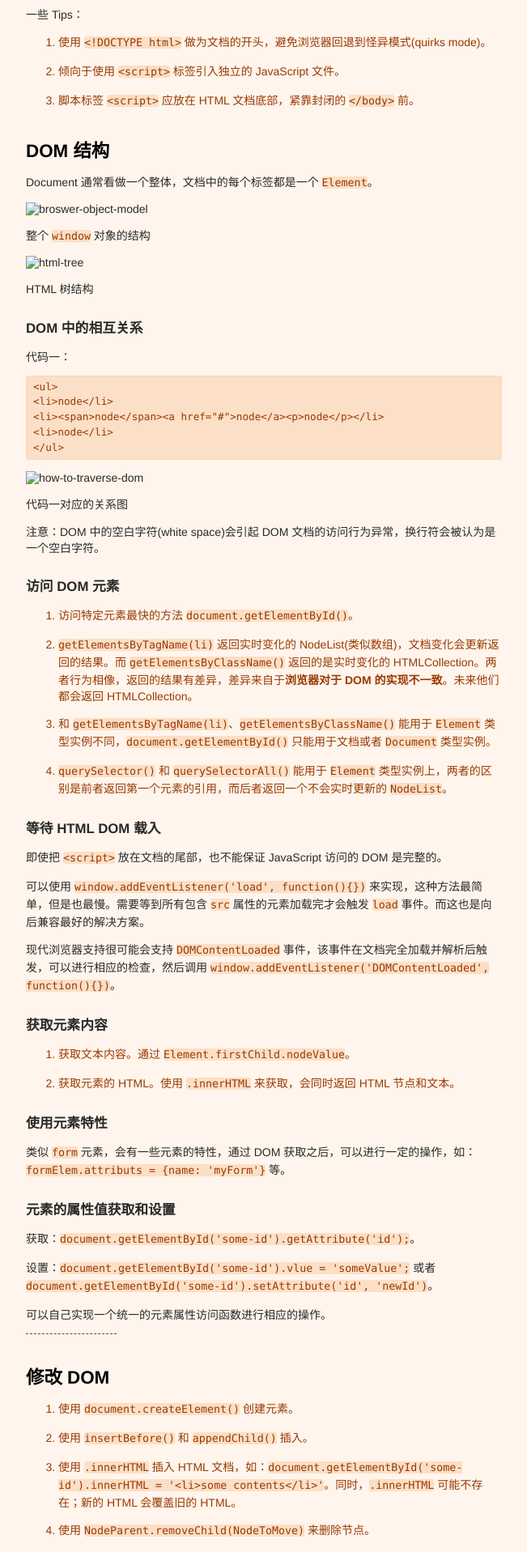
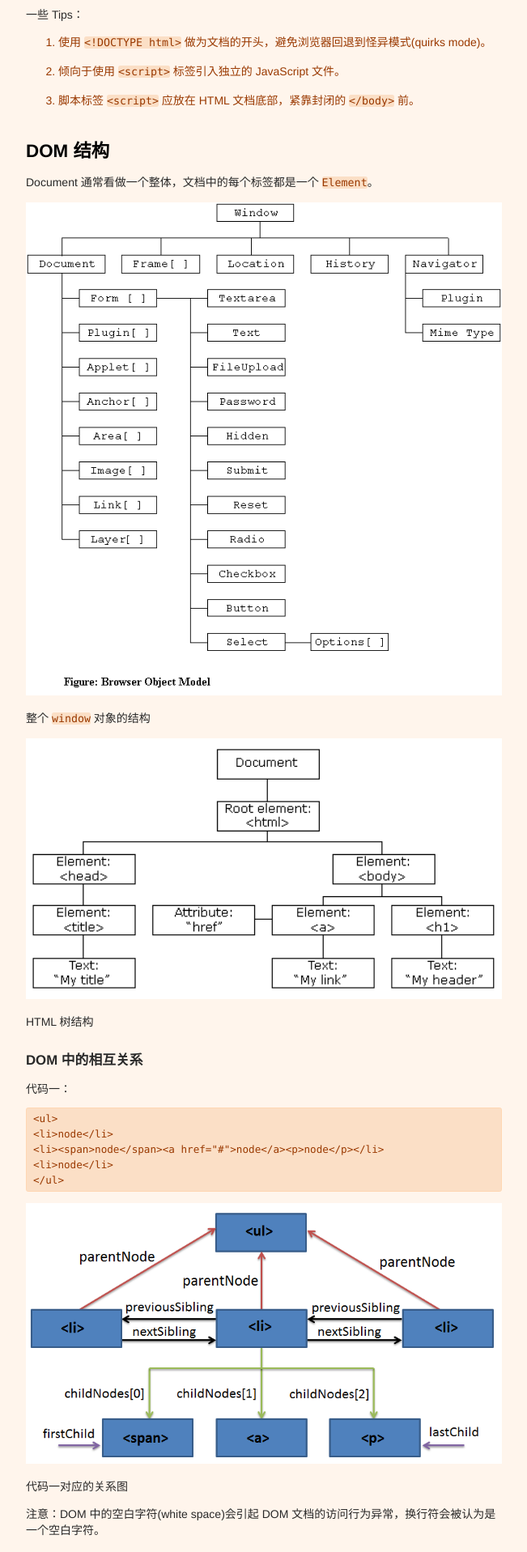
Before and after one commit to xianyuxmu/xianyuxmu.github.io, a Jekyll site: the page built from _posts/2017-02-17-javascript-dom.md, in a window 1280 px wide. Shown: the part 340-2257 px from the top of the page at 81% size, without its empty margins (314-965 px from the left). Built offline with Jekyll 4.4.1, drawn with Linux system fonts in a browser that asks for light colours; comment, search, counter and statistics services are not loaded.

Commit message:
modify image path

````diff
--- a/_posts/2017-02-17-javascript-dom.md
+++ b/_posts/2017-02-17-javascript-dom.md
@@ -27,11 +27,11 @@ DOM 采用 `DOM Level n` 来进行版本标识，目前最新是 [DOM4](https://
 
 Document 通常看做一个整体，文档中的每个标签都是一个 `Element`。
 
-![broswer-object-model](../uploads/tech/javascript/broswer-object-model.gif)
+![broswer-object-model](/uploads/tech/javascript/broswer-object-model.gif)
 
 整个 `window` 对象的结构
 
-![html-tree](../uploads/tech/javascript/html-tree.gif)
+![html-tree](/uploads/tech/javascript/html-tree.gif)
 
 HTML 树结构
 
@@ -50,7 +50,7 @@ HTML 树结构
 </ul>
 ```
 
-![how-to-traverse-dom](../uploads/tech/javascript/how-to-traverse-dom.png)
+![how-to-traverse-dom](/uploads/tech/javascript/how-to-traverse-dom.png)
 
 代码一对应的关系图
 
````
Also changed, not shown: _posts/2017-02-17-features-of-jsvascript.md (+1 -1 lines), _posts/2017-02-17-javascript-events.md (+1 -1 lines), _posts/2017-02-17-object-oriented-javascript.md (+1 -1 lines).
